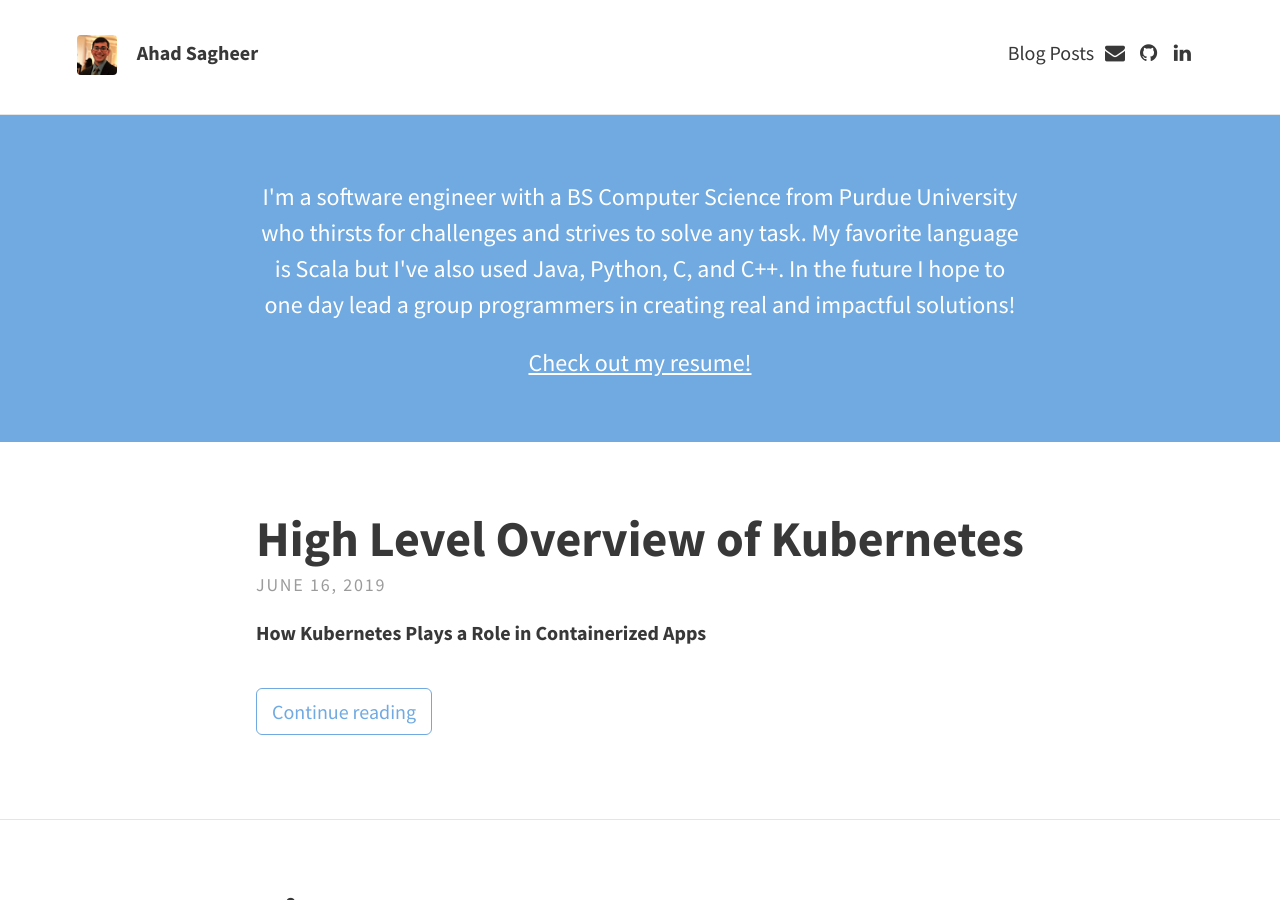
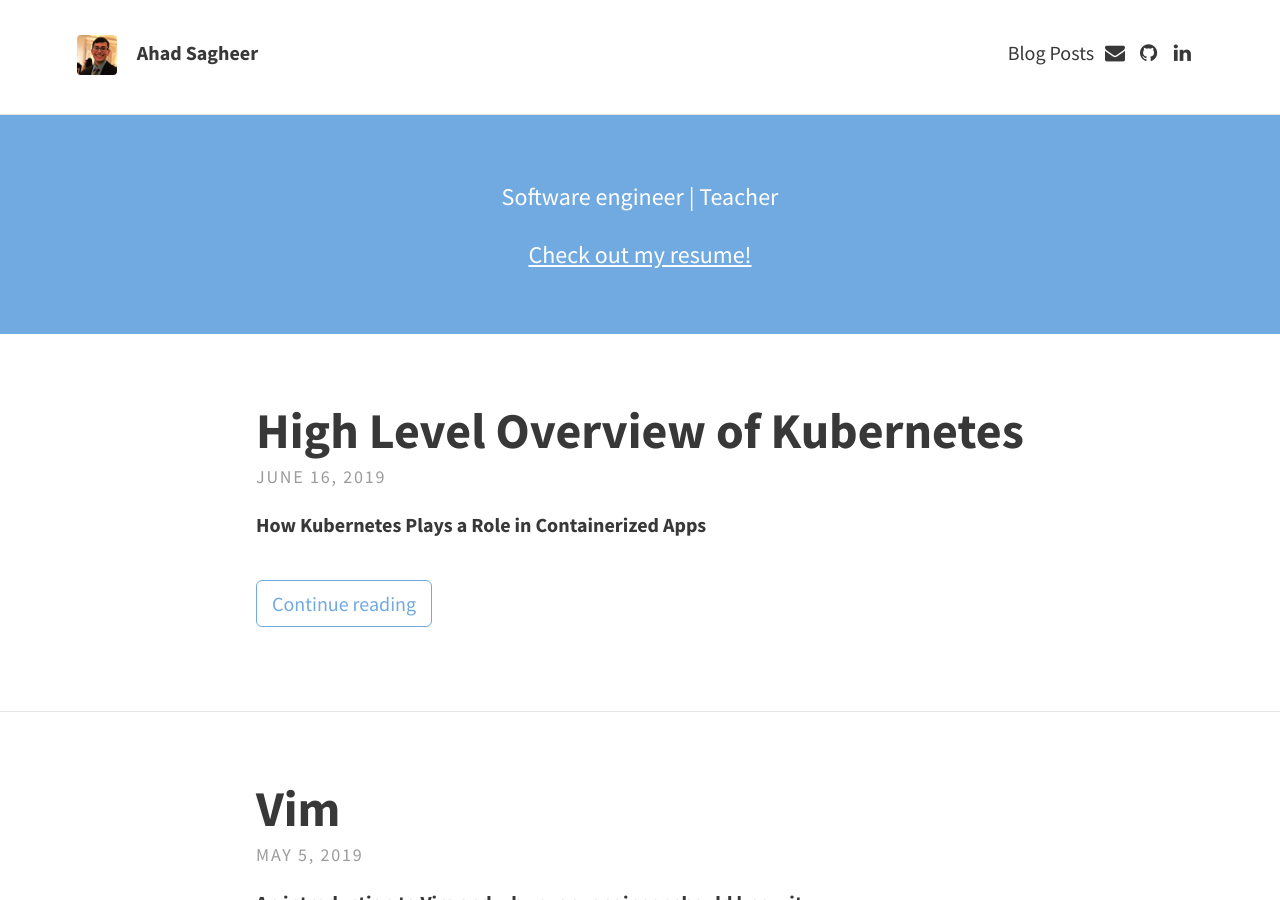
Before and after one commit to ssagheer532/website-tmp, a Jekyll site: the page built from index.html, in a window 1280 px wide and 900 px high. Built offline with Jekyll 4.4.1, drawn with Linux system fonts in a browser that asks for light colours; the list of posts is cut into pages by our own code.

Commit message:
Update _config.yml

```diff
--- a/_config.yml
+++ b/_config.yml
@@ -10,7 +10,7 @@ theme_settings:
   description: "A personal website and blog for Ahad Sagheer"
 
   header_text: >
-     <p>I'm a software engineer with a BS Computer Science from Purdue University who thirsts for challenges and strives to solve any task. My favorite language is Scala but I've also used Java, Python, C, and C++. In the future I hope to one day lead a group programmers in creating real and impactful solutions!</p>
+     <p>Software engineer | Teacher</p>
   header_text_feature_image:
   footer_text: >
    Ahad is a software engineer in the Washington DC Area
```
